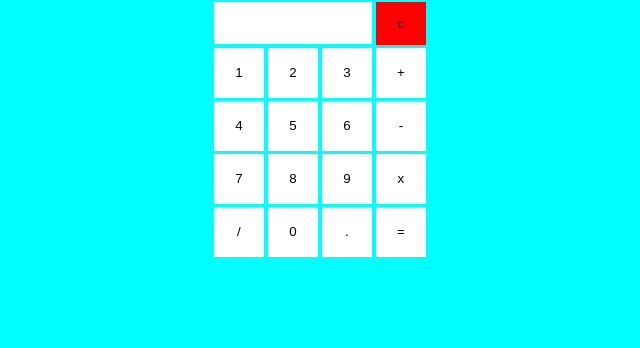
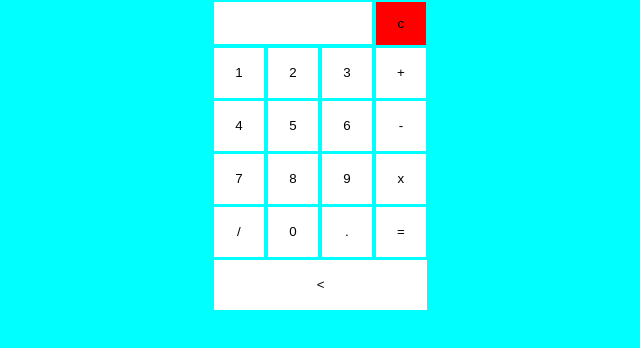
Before and after one commit to anju910/calculator, a plain HTML site: page index.html in a window 1280 px wide. Shown: the part 118-466 px from the top of the page, without its empty margins (330-970 px from the left). Drawn offline with Linux system fonts and the light colour scheme.

Commit message:
button added

```diff
--- a/index.html
+++ b/index.html
@@ -48,6 +48,7 @@
     <input type="button" name="zero" value="0" onclick="displayValue('0')">
     <input type="button" name="dot" value="." onclick="displayValue('.')">
     <input type="button" name="equal" value="=" onclick="evaluateExpression('=')">
+    <input id="rem" type="button" name="remove" value="<" onclick="removeElement('<')">
 </div>
 
 </body>
--- a/script.js
+++ b/script.js
@@ -13,3 +13,6 @@ function clearBox(){
     t1.value="";
 
 }
+function removeElement(){
+    t1.value=t1.value.slice(0,-1);
+}
--- a/style.css
+++ b/style.css
@@ -33,3 +33,8 @@ input{
     height:43px ;
 
 }
+
+#rem{
+    margin-left: 5px;
+    width: 97%;
+}
```
